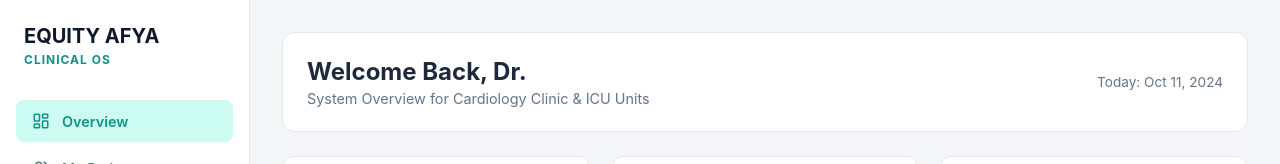
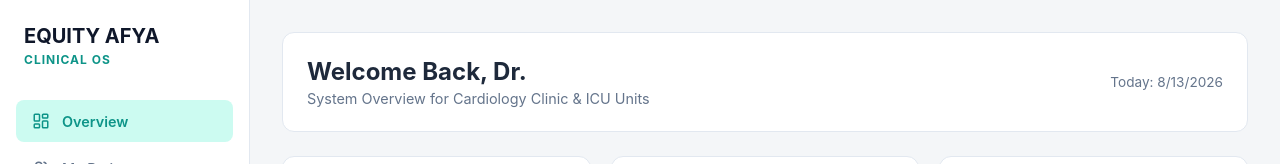
Before and after one commit to alvinmathuka-cpu/mediflow-interactive, a React (Vite) app: page /doctor in a window 1280 px wide. Shown: the top 164 px of the page. Built offline with nearby package versions, Linux system fonts and the light colour scheme.

Commit message:
add dynamic date to DoctorDashboard.jsx

```diff
--- a/src/LandingPage/DoctorDashboard.jsx
+++ b/src/LandingPage/DoctorDashboard.jsx
@@ -12,7 +12,7 @@
 import "./Dashboard.css";
 import { NavLink } from "react-router-dom";
 
-function DoctorDashboard({name}) {
+function DoctorDashboard({name, currentDate}) {
   const [activeTab, setActiveTab] = useState("Overview");
   return (
     <div className="dashboard-layout">
@@ -97,7 +97,7 @@
             <p>System Overview for Cardiology Clinic & ICU Units</p>
           </div>
           <span style={{ fontSize: "0.85rem", color: "#64748b" }}>
-            Today: Oct 11, 2024
+            Today: {currentDate}
           </span>
         </div>
 
--- a/src/LandingPage/PatientPortal.jsx
+++ b/src/LandingPage/PatientPortal.jsx
@@ -11,7 +11,7 @@
 } from "lucide-react";
 import { NavLink } from "react-router-dom";
 
-export default function PatientPortal({name}) {
+export default function PatientPortal({name, currentDate}) {
   const [activeTab, setActiveTab] = useState("Health Hub");
   return (
     <div className="dashboard-layout">
--- a/src/index.jsx
+++ b/src/index.jsx
@@ -21,6 +21,8 @@
     targetPage = <Navigate to="/patient"/>;
   }
 
+  let currentDate = (new Date).toLocaleDateString();
+
   return (
     <>
       <BrowserRouter>
@@ -31,8 +33,8 @@
 
           {}
           {/* Main Routes */}
-          <Route path="/doctor" element={<DoctorDashboard name={name}/>} />
-          <Route path="/patient" element={<PatientPortal name={name}/>} />
+          <Route path="/doctor" element={<DoctorDashboard name={name} currentDate={currentDate}/>} />
+          <Route path="/patient" element={<PatientPortal name={name} currentDate={currentDate}/>} />
         </Routes>
       </BrowserRouter>
     </>
```
